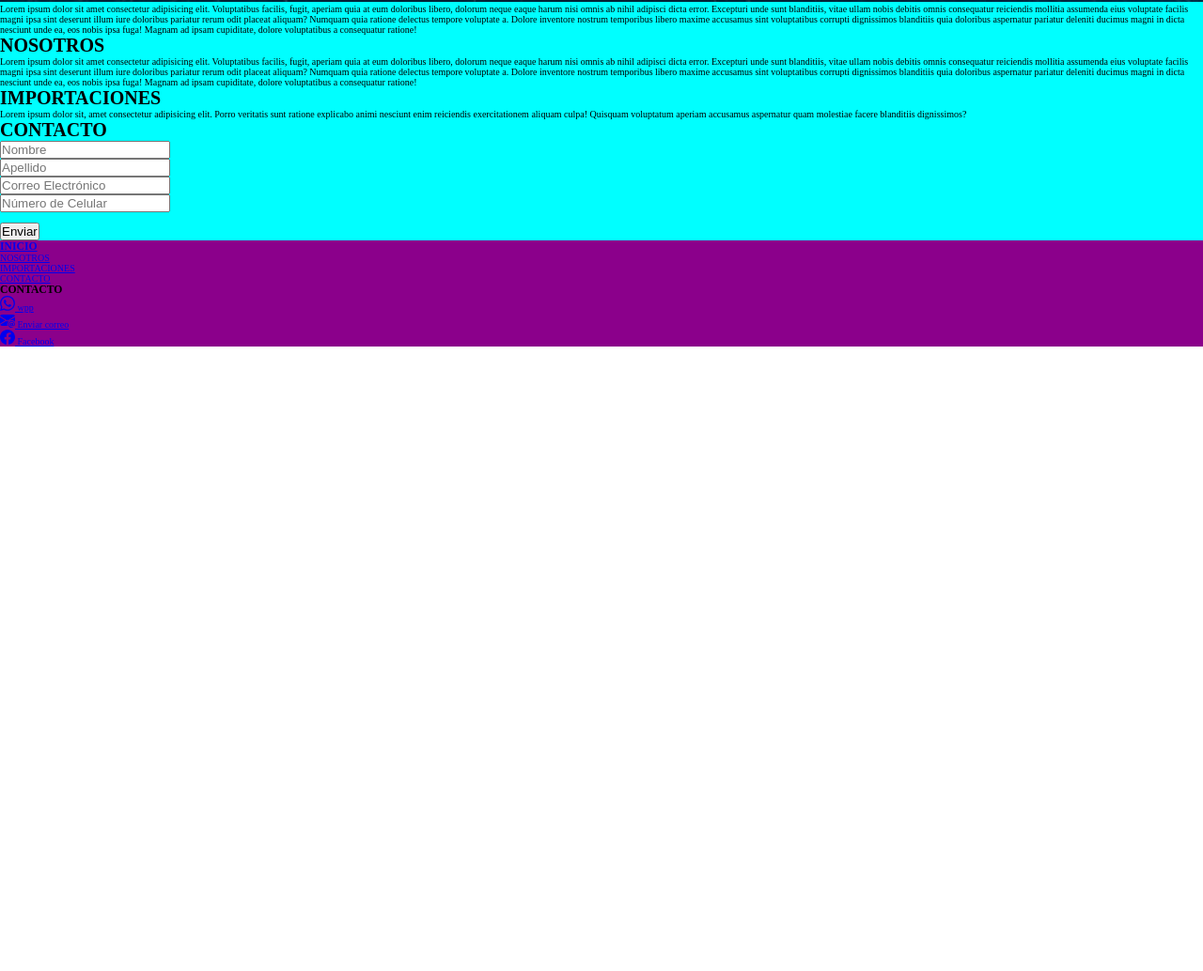
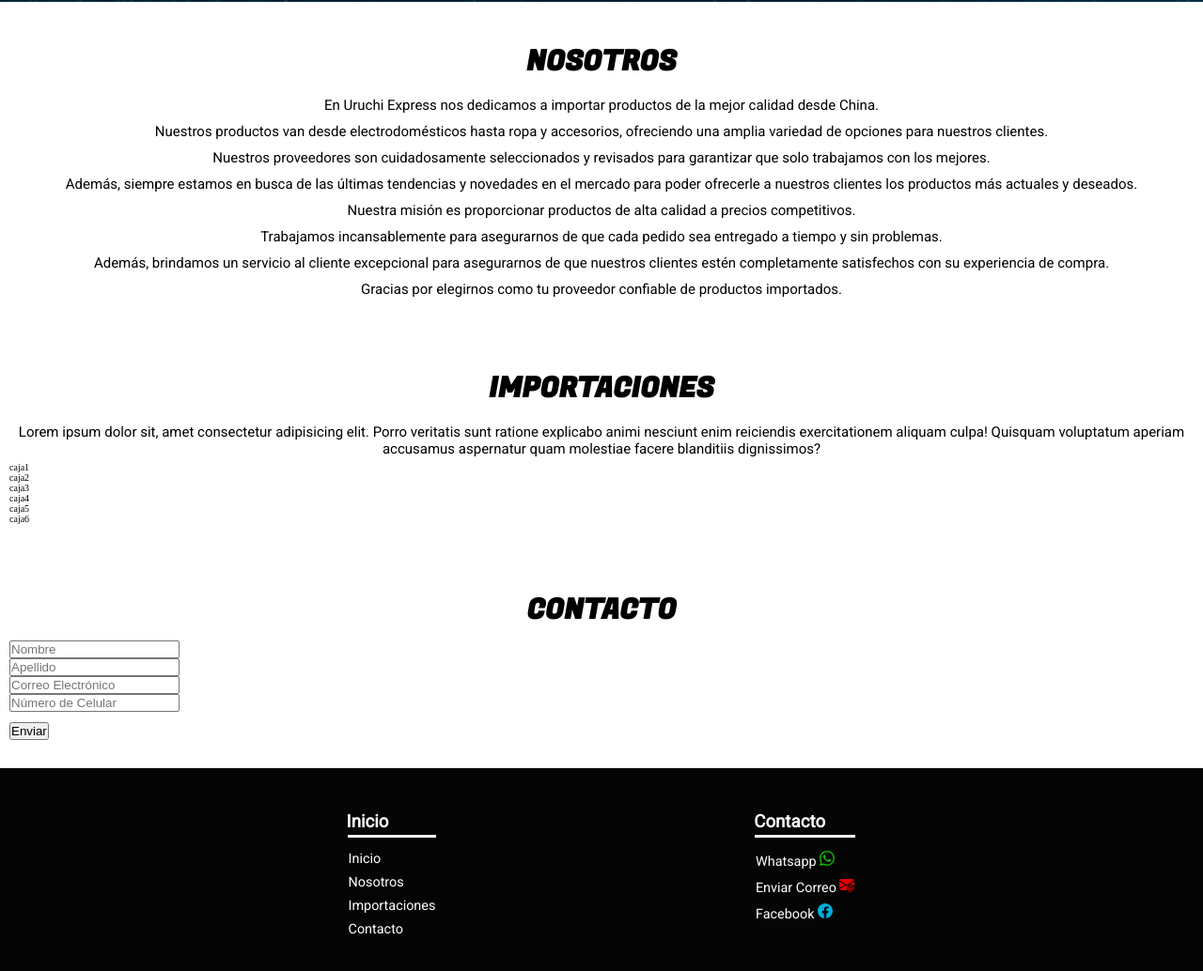
Before and after one commit to francomenendez/Uruchi-Express, a plain HTML site: page index.html in a window 1280 px wide. Shown: the part 850-1884 px from the top of the page at 94% size. Before the commit the page ends 1219 px from the top, so only its background shows below. Drawn offline with Linux system fonts and the light colour scheme.

Commit message:
código de respaldo

```diff
--- a/index.html
+++ b/index.html
@@ -4,7 +4,11 @@
     <meta charset="UTF-8">
     <meta http-equiv="X-UA-Compatible" content="IE=edge">
     <meta name="viewport" content="width=device-width, initial-scale=1.0">
-    <link rel="preconnect" href="https://fonts.googleapis.com"><link rel="preconnect" href="https://fonts.gstatic.com" crossorigin><link href="https://fonts.googleapis.com/css2?family=Mulish:wght@800&display=swap" rel="stylesheet">
+    <link rel="preconnect" href="https://fonts.googleapis.com">
+    <link rel="preconnect" href="https://fonts.gstatic.com" crossorigin>
+    <link href="https://fonts.googleapis.com/css2?family=Mulish:wght@800&family=Roboto&display=swap" rel="stylesheet">
+    <link href="https://fonts.googleapis.com/css2?family=Oswald&display=swap" rel="stylesheet">
+    <link href="https://fonts.googleapis.com/css2?family=Fugaz+One&display=swap" rel="stylesheet">
     <link rel="stylesheet" href="css/style.css">
     <title>UruchiExpress</title>
 </head>
@@ -38,21 +42,36 @@
         </div>
     </header>
     <main>
+        <div class="gridContainer">
             <div class="inicio"  id="inicio">
                 <div class="carousel">
                     <img src="assets/img/barcopexels.jpg" alt="imágenes">
                 </div>
-                <p>Lorem ipsum dolor sit amet consectetur adipisicing elit. Voluptatibus facilis, fugit, aperiam quia at eum doloribus libero, dolorum neque eaque harum nisi omnis ab nihil adipisci dicta error. Excepturi unde sunt blanditiis, vitae ullam nobis debitis omnis consequatur reiciendis mollitia assumenda eius voluptate facilis magni ipsa sint deserunt illum iure doloribus pariatur rerum odit placeat aliquam? Numquam quia ratione delectus tempore voluptate a. Dolore inventore nostrum temporibus libero maxime accusamus sint voluptatibus corrupti dignissimos blanditiis quia doloribus aspernatur pariatur deleniti ducimus magni in dicta nesciunt unde ea, eos nobis ipsa fuga! Magnam ad ipsam cupiditate, dolore voluptatibus a consequatur ratione!</p>
             </div>
-            <div class="nosotros" id="nosotros">
+            <div class="nosotros seccion" id="nosotros">
                 <h1>NOSOTROS</h1>
-                <p>Lorem ipsum dolor sit amet consectetur adipisicing elit. Voluptatibus facilis, fugit, aperiam quia at eum doloribus libero, dolorum neque eaque harum nisi omnis ab nihil adipisci dicta error. Excepturi unde sunt blanditiis, vitae ullam nobis debitis omnis consequatur reiciendis mollitia assumenda eius voluptate facilis magni ipsa sint deserunt illum iure doloribus pariatur rerum odit placeat aliquam? Numquam quia ratione delectus tempore voluptate a. Dolore inventore nostrum temporibus libero maxime accusamus sint voluptatibus corrupti dignissimos blanditiis quia doloribus aspernatur pariatur deleniti ducimus magni in dicta nesciunt unde ea, eos nobis ipsa fuga! Magnam ad ipsam cupiditate, dolore voluptatibus a consequatur ratione!</p>
+                <p>En Uruchi Express nos dedicamos a importar productos de la mejor calidad desde China.</p>
+                <p>Nuestros productos van desde electrodomésticos hasta ropa y accesorios, ofreciendo una amplia variedad de opciones para nuestros clientes.</p>
+                <p>Nuestros proveedores son cuidadosamente seleccionados y revisados para garantizar que solo trabajamos con los mejores.</p>
+                <p>Además, siempre estamos en busca de las últimas tendencias y novedades en el mercado para poder ofrecerle a nuestros clientes los productos más actuales y deseados.</p>
+                <p>Nuestra misión es proporcionar productos de alta calidad a precios competitivos.</p>
+                <p>Trabajamos incansablemente para asegurarnos de que cada pedido sea entregado a tiempo y sin problemas.</p>
+                <p>Además, brindamos un servicio al cliente excepcional para asegurarnos de que nuestros clientes estén completamente satisfechos con su experiencia de compra.</p>
+                <p>Gracias por elegirnos como tu proveedor confiable de productos importados.</p>
             </div>
-            <div class="importaciones" id="importaciones">
+            <div class="importaciones seccion" id="importaciones">
                 <h1>IMPORTACIONES</h1>
                 <p>Lorem ipsum dolor sit, amet consectetur adipisicing elit. Porro veritatis sunt ratione explicabo animi nesciunt enim reiciendis exercitationem aliquam culpa! Quisquam voluptatum aperiam accusamus aspernatur quam molestiae facere blanditiis dignissimos?</p>
+                <div>
+                    <div class="caja">caja1</div>
+                    <div class="caja">caja2</div>
+                    <div class="caja">caja3</div>
+                    <div class="caja">caja4</div>
+                    <div class="caja">caja5</div>
+                    <div class="caja">caja6</div>
+                </div>
             </div>
-            <div class="contacto" id="contacto">
+            <div class="contacto seccion" id="contacto">
                 <h1>CONTACTO</h1>
                 <form>
                     <input type="text" id="nombre" name="nombre" placeholder="Nombre"><br>
@@ -62,62 +81,61 @@
                     <input type="submit" value="Enviar">
                 </form>
             </div>
+        </div>
     </main>
     <footer>
-        <div>
-            <div>
-                <a href="#inicio">
-                    <h3>INICIO</h3>
-                </a>
-                <div>
-                    <nav>
+        <div class="thefooter">
+            <div class="navinicio navfooter">
+
                         <ul>
+                            <h3>Inicio</h3>
+                    <div class="barrita"> <span> </span></div>
+                            <li>
+                                <a href="#inicio">
+                                    Inicio
+                                </a>
+                            </li>
                             <li>
                                 <a href="#nosotros">
-                                    <span>NOSOTROS</span>
+                                    Nosotros
                                 </a>
                             </li>
                             <li>
                                 <a href="#importaciones">
-                                    <span>IMPORTACIONES</span>
+                                    Importaciones
                                 </a>
                             </li>
                             <li>
                                 <a href="#contacto">
-                                    <span>CONTACTO</span>
+                                    Contacto
                                 </a>
                             </li>
                         </ul>
-                    </nav>
-                </div>
             </div>
-            <div>
-                <h3>CONTACTO</h3>
-                <div>
-                    <nav>
+            <div class="navcontacto navfooter">
                         <ul>
+                            <h3>Contacto</h3>
+                    <div class="barrita"> <span> </span></div>
                             <li>
-                                <a target="_blank" href="https://wa.me/+59893533497?text=Uruchi%20Express%2C%20quiero%20mas%20información.">
+                                <a target="_blank" href="https://wa.me/+59893533497?text=Uruchi%20Express%2C%20quiero%20mas%20información."> Whatsapp
                                     <svg xmlns="http://www.w3.org/2000/svg" width="16" height="16" fill="currentColor" class="bi bi-whatsapp" viewBox="0 0 16 16">
                                         <path d="M13.601 2.326A7.854 7.854 0 0 0 7.994 0C3.627 0 .068 3.558.064 7.926c0 1.399.366 2.76 1.057 3.965L0 16l4.204-1.102a7.933 7.933 0 0 0 3.79.965h.004c4.368 0 7.926-3.558 7.93-7.93A7.898 7.898 0 0 0 13.6 2.326zM7.994 14.521a6.573 6.573 0 0 1-3.356-.92l-.24-.144-2.494.654.666-2.433-.156-.251a6.56 6.56 0 0 1-1.007-3.505c0-3.626 2.957-6.584 6.591-6.584a6.56 6.56 0 0 1 4.66 1.931 6.557 6.557 0 0 1 1.928 4.66c-.004 3.639-2.961 6.592-6.592 6.592zm3.615-4.934c-.197-.099-1.17-.578-1.353-.646-.182-.065-.315-.099-.445.099-.133.197-.513.646-.627.775-.114.133-.232.148-.43.05-.197-.1-.836-.308-1.592-.985-.59-.525-.985-1.175-1.103-1.372-.114-.198-.011-.304.088-.403.087-.088.197-.232.296-.346.1-.114.133-.198.198-.33.065-.134.034-.248-.015-.347-.05-.099-.445-1.076-.612-1.47-.16-.389-.323-.335-.445-.34-.114-.007-.247-.007-.38-.007a.729.729 0 0 0-.529.247c-.182.198-.691.677-.691 1.654 0 .977.71 1.916.81 2.049.098.133 1.394 2.132 3.383 2.992.47.205.84.326 1.129.418.475.152.904.129 1.246.08.38-.058 1.171-.48 1.338-.943.164-.464.164-.86.114-.943-.049-.084-.182-.133-.38-.232z"/>
-                                    </svg>    wpp</a>
+                                    </svg> </a>
                             </li>
                             <li>
-                                <a href="mailto:francomenendez.22.10@gmail.com?subject=asuntopordefecto">
+                                <a href="mailto:francomenendez.22.10@gmail.com?subject=asuntopordefecto"> Enviar Correo
                                     <svg xmlns="http://www.w3.org/2000/svg" width="16" height="16" fill="currentColor" class="bi bi-envelope-at-fill" viewBox="0 0 16 16">
                                         <path d="M2 2A2 2 0 0 0 .05 3.555L8 8.414l7.95-4.859A2 2 0 0 0 14 2H2Zm-2 9.8V4.698l5.803 3.546L0 11.801Zm6.761-2.97-6.57 4.026A2 2 0 0 0 2 14h6.256A4.493 4.493 0 0 1 8 12.5a4.49 4.49 0 0 1 1.606-3.446l-.367-.225L8 9.586l-1.239-.757ZM16 9.671V4.697l-5.803 3.546.338.208A4.482 4.482 0 0 1 12.5 8c1.414 0 2.675.652 3.5 1.671Z"/>
                                         <path d="M15.834 12.244c0 1.168-.577 2.025-1.587 2.025-.503 0-1.002-.228-1.12-.648h-.043c-.118.416-.543.643-1.015.643-.77 0-1.259-.542-1.259-1.434v-.529c0-.844.481-1.4 1.26-1.4.585 0 .87.333.953.63h.03v-.568h.905v2.19c0 .272.18.42.411.42.315 0 .639-.415.639-1.39v-.118c0-1.277-.95-2.326-2.484-2.326h-.04c-1.582 0-2.64 1.067-2.64 2.724v.157c0 1.867 1.237 2.654 2.57 2.654h.045c.507 0 .935-.07 1.18-.18v.731c-.219.1-.643.175-1.237.175h-.044C10.438 16 9 14.82 9 12.646v-.214C9 10.36 10.421 9 12.485 9h.035c2.12 0 3.314 1.43 3.314 3.034v.21Zm-4.04.21v.227c0 .586.227.8.581.8.31 0 .564-.17.564-.743v-.367c0-.516-.275-.708-.572-.708-.346 0-.573.245-.573.791Z"/>
-                                    </svg>    Enviar correo</a>
+                                    </svg> </a>
                             </li>
                             <li>
-                                <a href="https://m.facebook.com/">
+                                <a target="_blank" href="https://m.facebook.com/"> Facebook
                                     <svg xmlns="http://www.w3.org/2000/svg" width="16" height="16" fill="currentColor" class="bi bi-facebook" viewBox="0 0 16 16">
                                         <path d="M16 8.049c0-4.446-3.582-8.05-8-8.05C3.58 0-.002 3.603-.002 8.05c0 4.017 2.926 7.347 6.75 7.951v-5.625h-2.03V8.05H6.75V6.275c0-2.017 1.195-3.131 3.022-3.131.876 0 1.791.157 1.791.157v1.98h-1.009c-.993 0-1.303.621-1.303 1.258v1.51h2.218l-.354 2.326H9.25V16c3.824-.604 6.75-3.934 6.75-7.951z"/>
-                                    </svg>    Facebook</a>
+                                    </svg></a>
                             </li>
                         </ul>
-                    </nav>
-                </div>
             </div>
         </div>
     </footer>
--- /dev/null
+++ b/sass/_footer.scss
@@ -0,0 +1,148 @@
+@media (min-width: 0px) {
+
+// tamaños, colores y decoración mobile
+
+    .thefooter {
+        background-color: rgb(5, 5, 5);
+        padding: 10px;
+        padding-top: 20px;
+
+        .navfooter{
+            padding: 6px;
+            margin-bottom: 15px;
+            font-family: 'roboto', sans-serif;
+            color: white;
+            font-size: 1.4em;
+
+            h3{
+                margin-left: 2%;
+            }
+
+            li{
+                margin: 4px;
+            }
+
+            .bi-whatsapp{
+                color: rgb(16, 192, 0);
+            }
+
+            .bi-envelope-at-fill{
+                color: rgb(224, 0, 0);
+            }
+
+            .bi-facebook{
+                color: rgb(0, 175, 219);
+            }
+
+            a{
+                text-decoration: none;
+                color: white;
+                font-size: 0.95em;
+            }
+
+        }
+
+        .barrita{
+            background-color: white;
+            height: 1px;
+            margin: 3px;
+            margin-bottom: 5px;
+        }
+
+    }
+
+    // flexbox y posiciones mobile
+
+    .thefooter{
+        display: flex; flex-direction: column;
+
+        .navfooter{
+            display: flex; flex-direction: column;
+            align-items: center;
+
+            ul{
+                display: flex; flex-direction: column;
+                align-items: stretch;
+
+                li{
+                    display: flex;
+                }
+            }
+        }
+    }
+}
+
+@media (min-width: 380px) {
+
+// tamaños, colores y decoración mobile/tablet
+
+    .thefooter {
+        padding: 10px;
+        padding-top: 20px;
+
+        .navfooter{
+            padding: 6px;
+            margin-bottom: 15px;
+            font-size: 1.5em;
+
+            li{
+                margin: 5px;
+            }
+
+            a{
+                font-size: 0.95em;
+            }
+
+        }
+
+        .barrita{
+            height: 2px;
+            margin-bottom: 10px;
+        }
+
+    }
+
+    // flexbox y posiciones mobile/tablet
+
+    .thefooter{
+        display: flex; flex-direction: row;
+        justify-content: space-evenly;
+    }
+}
+
+@media (min-width: 768px) {
+
+    // tamaños, colores y decoración desktop
+
+        .thefooter {
+            padding: 40px;
+
+            .navfooter{
+                padding: 6px;
+                margin-bottom: 5px;
+                font-size: 1.6em;
+
+                li{
+                    margin: 4px;
+                }
+
+                a{
+                    font-size: 0.9em;
+                }
+
+            }
+
+            .barrita{
+                height: 2.5px;
+                margin-bottom: 10px;
+            }
+
+        }
+
+        // flexbox y posiciones desktop
+
+        .thefooter{
+            display: flex; flex-direction: row;
+            justify-content: space-evenly;
+        }
+    }
--- a/sass/_fuentes.scss
+++ b/sass/_fuentes.scss
@@ -1 +1,3 @@
-@import url('https://fonts.googleapis.com/css2?family=Mulish:wght@800&display=swap');
+@import url('https://fonts.googleapis.com/css2?family=Mulish:wght@800&family=Roboto&display=swap');
+@import url('https://fonts.googleapis.com/css2?family=Oswald&display=swap');
+@import url('https://fonts.googleapis.com/css2?family=Fugaz+One&display=swap');
--- a/sass/_general.scss
+++ b/sass/_general.scss
@@ -22,13 +22,3 @@ ul{
 img{
     width: 100%;
 }
-
-// colores de las secciones
-
-main{
-    background-color: aqua;
-}
-
-footer{
-    background-color: darkmagenta;
-}
--- a/sass/_grids.scss
+++ b/sass/_main-grids.scss
@@ -1,7 +1,10 @@
 // mobile grids
 
 @media (min-width: 0px){
-    main{
+
+    // grid general
+
+    .gridContainer{
         width: 100%;
         display: grid;
         grid-template-areas:
@@ -26,4 +29,7 @@
             grid-area: contacto;
         }
     }
+
+
+    // flexbox
 }
--- /dev/null
+++ b/sass/_main-style.scss
@@ -0,0 +1,32 @@
+main{
+    background-color: white;
+}
+
+@media (min-width: 0px){
+
+    .gridContainer{
+
+        .seccion{
+            padding: 10px;
+            margin-top: 20px;
+            margin-bottom: 20px;
+
+        h1{
+            text-align: center;
+            font-family: 'Fugaz One';
+            font-size: 3em;
+            font-weight: bolder;
+            padding: 10px;
+        }
+
+        p{
+            padding: 5px;
+            font-family: 'roboto';
+            font-size: 1.5em;
+            text-align: center;
+
+        }
+
+        }
+    }
+}
--- a/sass/style.scss
+++ b/sass/style.scss
@@ -1,4 +1,6 @@
 @import "general";
 @import "fuentes";
-@import "grids";
-@import "navbar";
+@import "main-grids";
+@import "header";
+@import "main-style";
+@import "footer"
```
Also changed, not shown: sass/_header.scss (renamed from sass/_navbar.scss, +14 -8 lines), assets/img/uruchiexpress.png, css/style.css, 1 other file.
